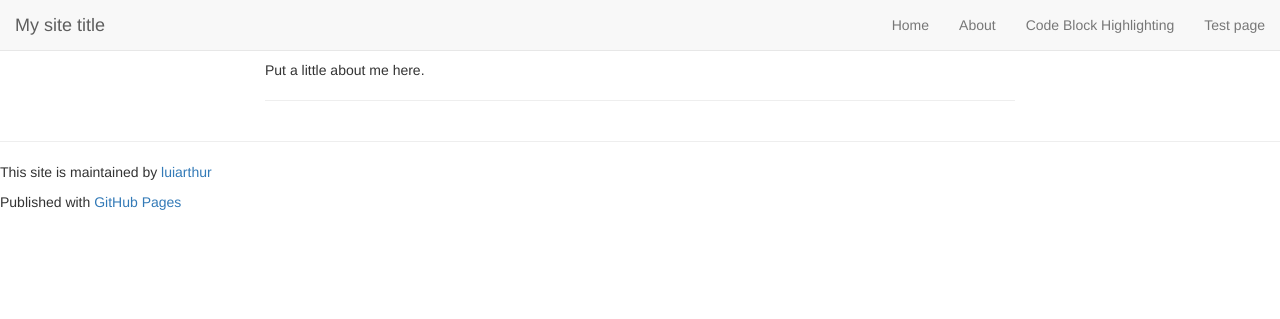
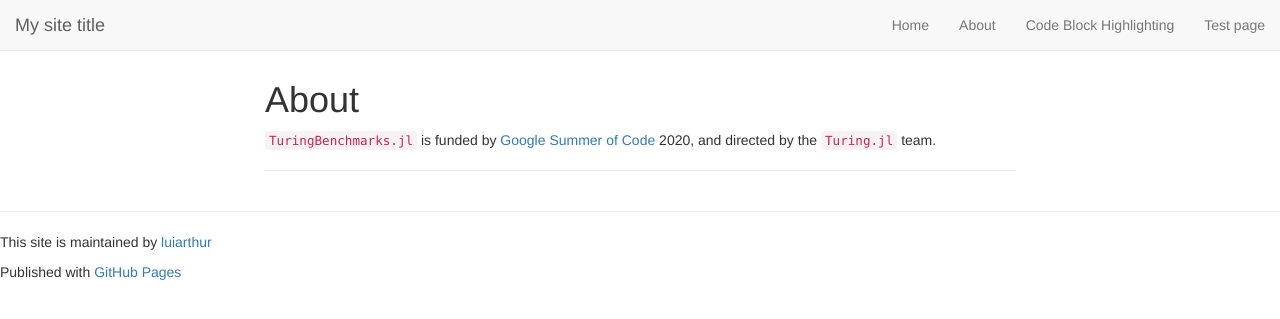
Before and after one commit to luiarthur/TuringBnpBenchmarks, a Jekyll site: the page built from docs/About.md, in a window 1280 px wide. Shown: the top 319 px of the page. Built offline with Jekyll 4.4.1, drawn with Linux system fonts in a browser that asks for light colours; comment, search, counter and statistics services are not loaded.

Commit message:
updated About.md

```diff
--- a/docs/About.md
+++ b/docs/About.md
@@ -4,4 +4,10 @@ title: About
 inNav: on
 ---
 
-Put a little about me here.
+# About
+
+`TuringBenchmarks.jl` is funded by [Google Summer of Code][1] 2020, and
+directed by the [`Turing.jl`][2] team.
+
+[1]: https://summerofcode.withgoogle.com/
+[2]: https://turing.ml/
```
